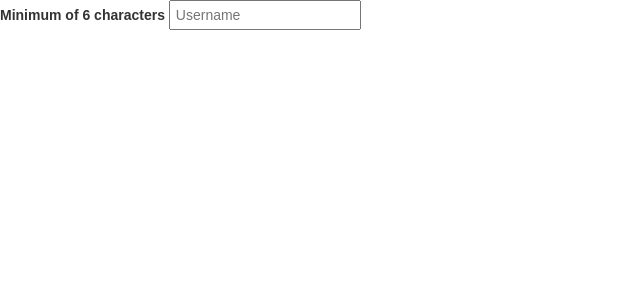
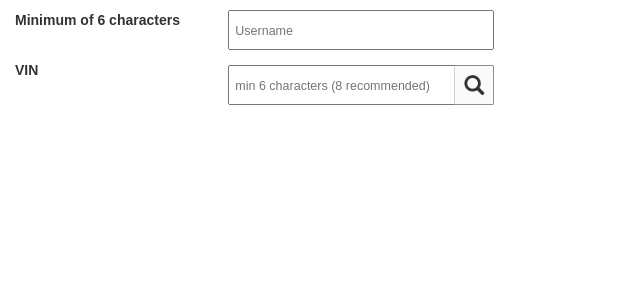
Before and after one commit to thonyrg/input-validation, a React (Create React App) app: page / in a window 1280 px wide. Shown: the top 300 px of the page, without its empty margins (0-640 px from the left). Built offline with nearby package versions, Linux system fonts and the light colour scheme.

Commit message:
Add VIN search field validating minimum of 6 characters and change on style

```diff
--- a/src/App.js
+++ b/src/App.js
@@ -1,11 +1,17 @@
 import React, { Component } from 'react';
 import InputText from './components/InputText/InputText';
+import VinSearch from './components/VinSearch/VinSearch';
 
 class App extends Component {
   render() {
     return (
-      <div>
-        <InputText expression="^.{6,}$" />
+      <div className="container-fluid">
+        <div className="componentRow">
+          <InputText expression="^.{6,}$" />
+        </div>
+        <div className="componentRow">
+          <VinSearch />
+        </div>
       </div>
     );
   }
--- a/src/components/InputText/InputText.css
+++ b/src/components/InputText/InputText.css
@@ -1,8 +1,13 @@
-input[type='text'] {
+.input--text {
     display: inline-block;
-    height: 30px;
+    height: 40px;
+    width: 266px;
     margin: 0;
     padding-left: 5px;
+}
+
+.input--text::placeholder {
+    font-size: 1.25rem;
 }
 
 .check {
--- a/src/components/InputText/InputText.js
+++ b/src/components/InputText/InputText.js
@@ -11,9 +11,9 @@ class InputText extends Component {
                         isTouched: false
                     };
     }
-    handleChange(value) {
+    handleChange(e) {
         const pattern = new RegExp(this.props.expression);
-        let isValid = (pattern.test(value.target.value.trim())) ? true : false;
+        let isValid = (pattern.test(e.target.value.trim())) ? true : false;
         this.setState({
                         isValid: isValid
                     });
@@ -23,11 +23,17 @@ class InputText extends Component {
     }
     render() {
         return (
-            <div>
-                <label htmlFor="txtUsername">Minimum of 6 characters&nbsp;</label>
-                <input type="text" name="txtUsername" id="txtUsername" onChange={this.handleChange} onBlur={this.handleBlur} placeholder="Username" />
-                {(this.state.isValid && this.state.isTouched) && <span className="glyphicon glyphicon-ok check"></span>}
-                {(!this.state.isValid && this.state.isTouched) && <span className="glyphicon glyphicon-remove error"></span>}
+            <div className="row">
+                <div className="col-md-3 col-lg-2">
+                    <label htmlFor="txtUsername">
+                        Minimum of 6 characters
+                    </label>
+                </div>
+                <div className="col-md-9 col-lg-10">
+                    <input type="text" className="input--text" name="txtUsername" id="txtUsername" onChange={this.handleChange} onBlur={this.handleBlur} placeholder="Username" />
+                    {(this.state.isValid && this.state.isTouched) && <span className="glyphicon glyphicon-ok check"></span>}
+                    {(!this.state.isValid && this.state.isTouched) && <span className="glyphicon glyphicon-remove error"></span>}
+                </div>
             </div>
         )
     }
--- /dev/null
+++ b/src/components/VinSearch/VinSearch.css
@@ -0,0 +1,26 @@
+.input--vin-search {
+    height: 40px;
+    width: 266px;
+    margin: 0;
+    padding-left: 5px;
+}
+
+.input--vin-search::placeholder {
+    font-size: 1.25rem;
+}
+
+.btnVinSearch {
+    position: relative;
+    display: inline-block;
+    top: 5px;
+    left: -40px;
+    height: 40px;
+    width: 40px;
+    font-size: 2rem;
+    border-width: 1px;
+    border-style: solid;
+}
+
+.disabled {
+    cursor: not-allowed !important;
+}
--- /dev/null
+++ b/src/components/VinSearch/VinSearch.js
@@ -0,0 +1,49 @@
+import React, {Component} from 'react';
+import './VinSearch.css';
+
+class VinSearch extends Component {
+    constructor(props) {
+        super(props);
+        this.state = {
+            value: '',
+            disableSearchButton: true
+        }
+        this.handleClick = this.handleClick.bind(this);
+        this.handleChange = this.handleChange.bind(this);
+    }
+
+    handleClick() {
+        alert('Ok');
+    }
+
+    handleChange(e) {
+        const pattern = new RegExp('^.{6,}$');
+        let disableButton = (pattern.test(e.target.value.trim())) ? false : true;
+        this.setState({
+            disableSearchButton: disableButton
+        });
+    }
+
+    render() {
+        return (
+            <div className="row">
+                <div className="col-md-3 col-lg-2">
+                    <label htmlFor="txtVin">
+                        VIN
+                    </label>
+                </div>
+                <div className="col-md-9 col-lg-10">
+                    <input
+                        className="input--vin-search"
+                        type="text"
+                        id="txtVin"
+                        placeholder="min 6 characters (8 recommended)"
+                        onChange={this.handleChange} />
+                    <button className={(this.state.disableSearchButton) ? 'glyphicon glyphicon-search btnVinSearch disabled' : 'glyphicon glyphicon-search btnVinSearch'} onClick={this.handleClick} disabled={this.state.disableSearchButton}></button>
+                </div>
+            </div>
+        )
+    }
+}
+
+export default VinSearch;
--- a/src/index.css
+++ b/src/index.css
@@ -3,3 +3,7 @@ body {
   padding: 0;
   font-family: sans-serif;
 }
+
+.componentRow {
+  margin-top: 10px;
+}
```
